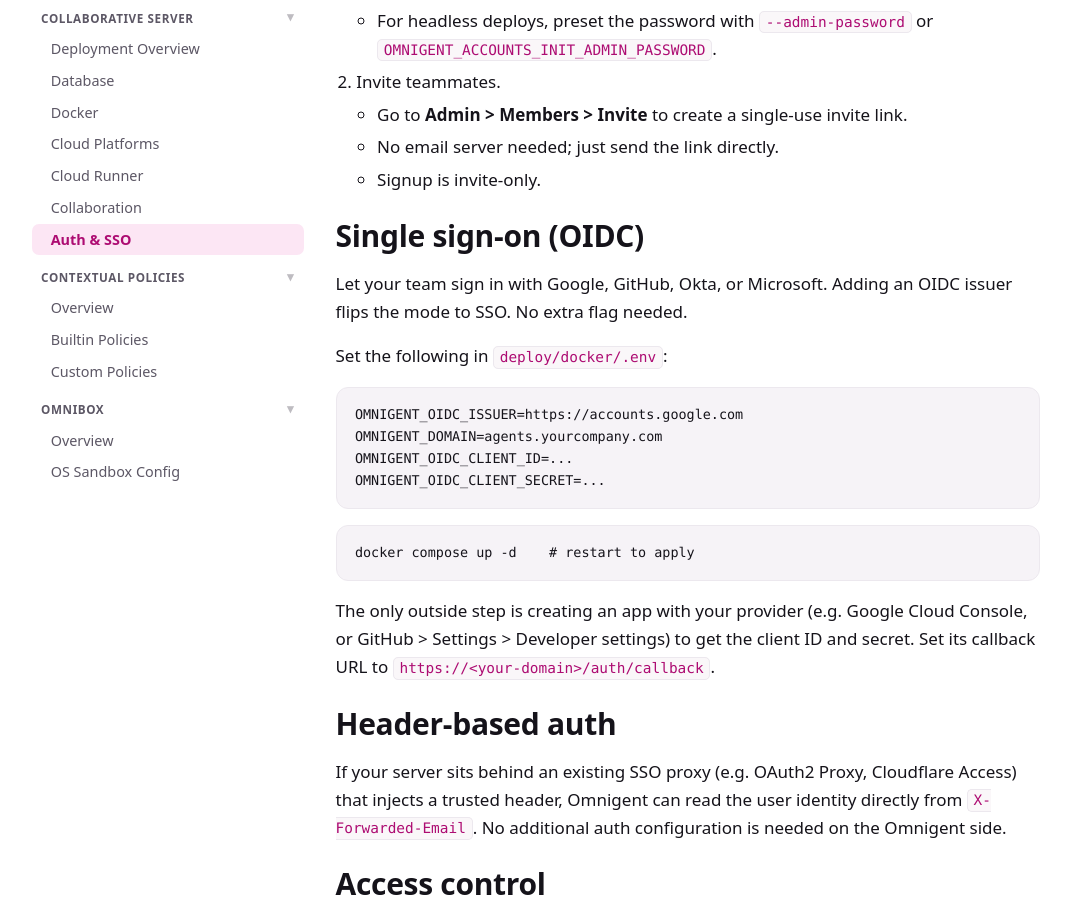
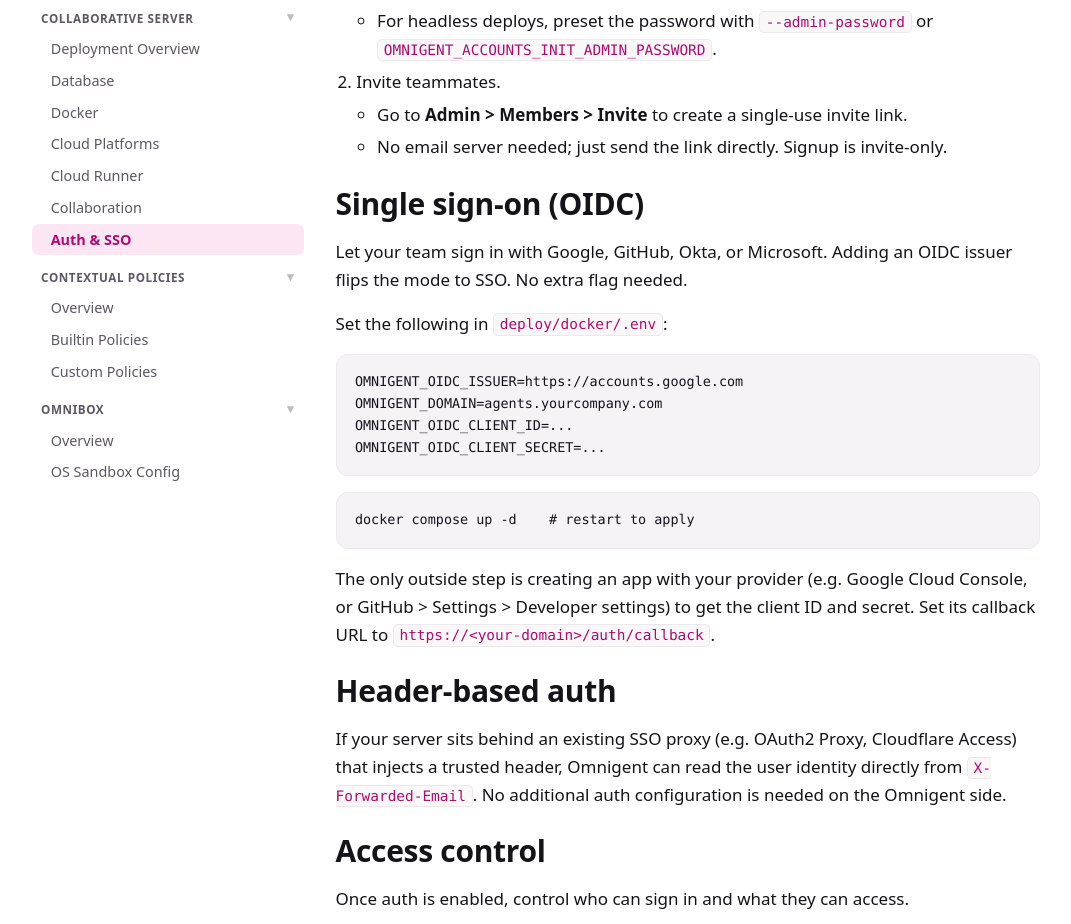
Before and after one commit to omnigent-ai/omnigent-site, a Next.js app: page /docs/collaborate/auth in a window 1280 px wide. Shown: the part 883-1807 px from the top of the page, without its empty margins (97-1168 px from the left). Built offline with nearby package versions, Linux system fonts and the light colour scheme.

Commit message:
docs: merge signup invite-only into preceding bullet

```diff
--- a/app/docs/collaborate/auth/page.js
+++ b/app/docs/collaborate/auth/page.js
@@ -77,8 +77,7 @@ export default function Page() {
               Go to <strong>Admin {">"} Members {">"} Invite</strong> to create a single-use invite
               link.
             </li>
-            <li>No email server needed; just send the link directly.</li>
-            <li>Signup is invite-only.</li>
+            <li>No email server needed; just send the link directly. Signup is invite-only.</li>
           </ul>
         </li>
       </ol>
```
